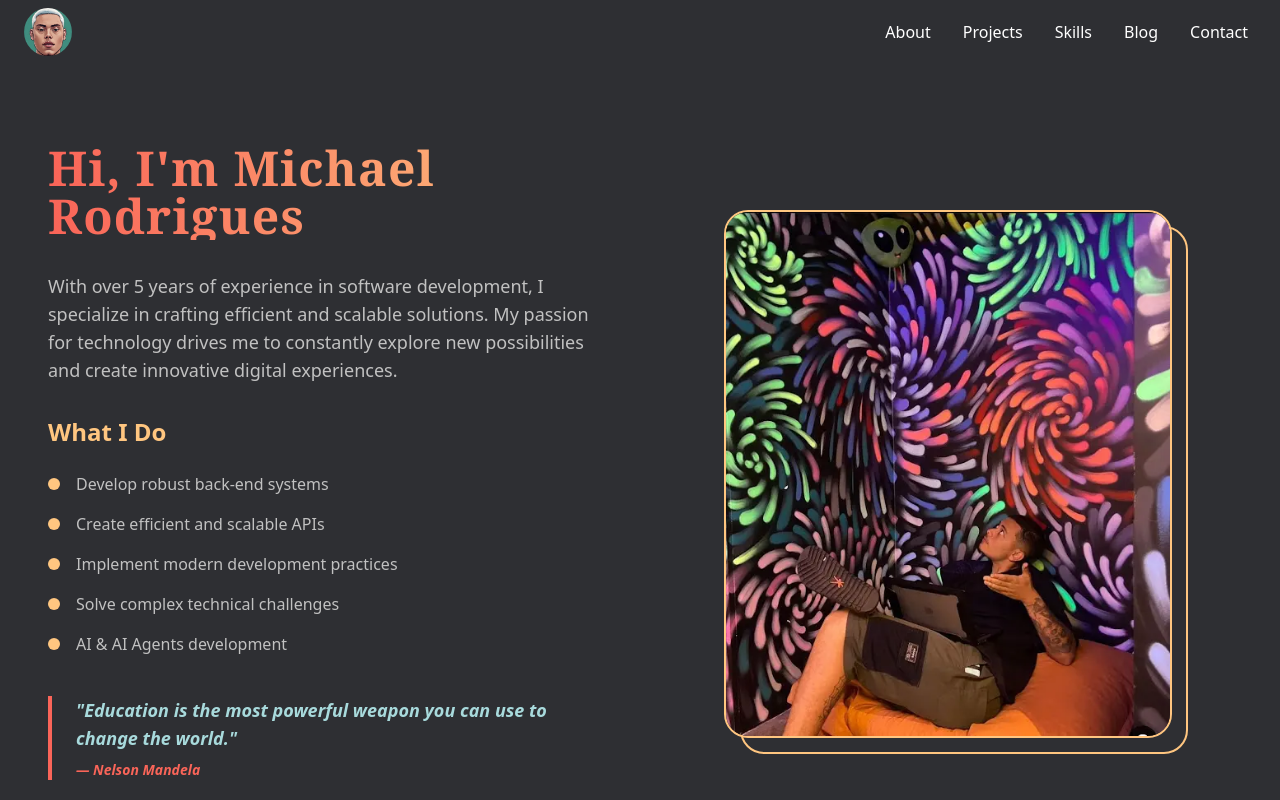
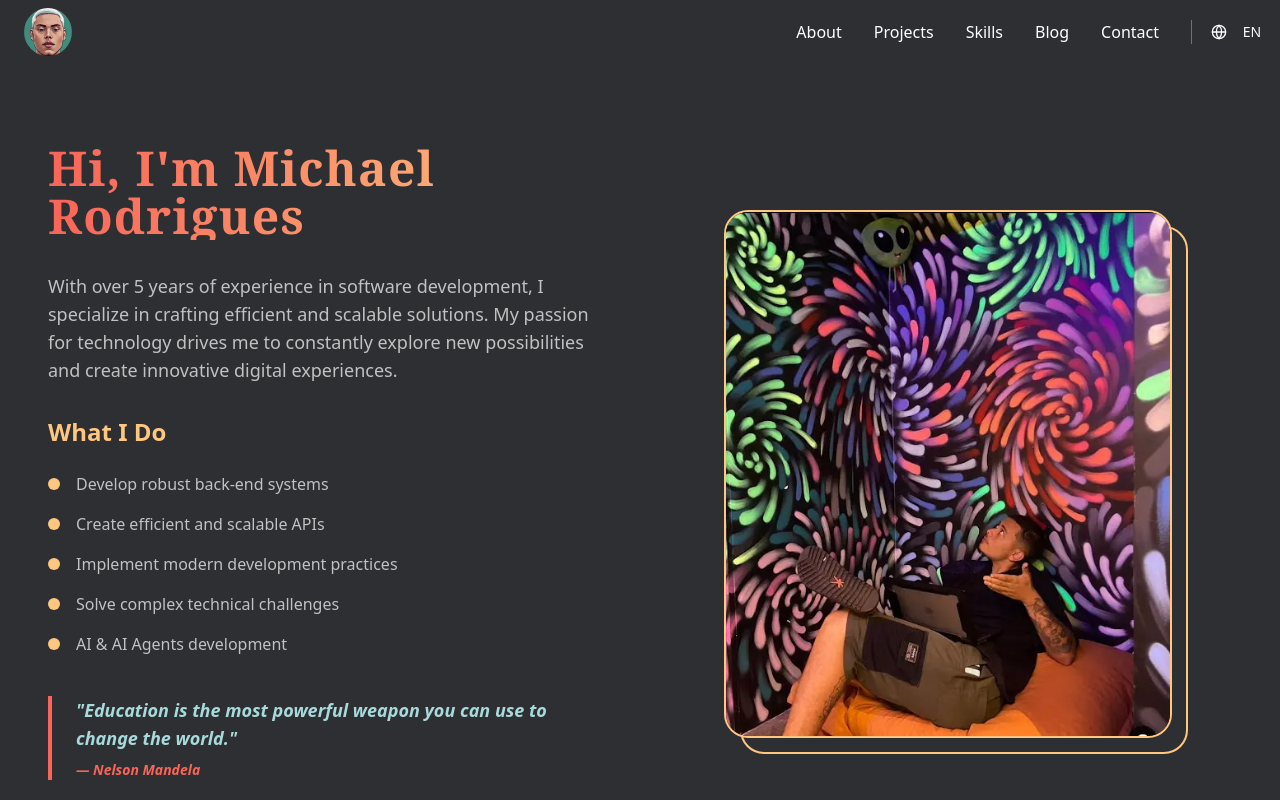
Before and after one commit to michaelrodriguess/michael-dev, a Next.js app: page / in a window 1280 px wide. Shown: the top 800 px of the page. Built offline with nearby package versions, Linux system fonts and the light colour scheme.

Commit message:
feat: add config to i18n

```diff
--- a/package.json
+++ b/package.json
@@ -21,6 +21,7 @@
     "dompurify": "^3.2.6",
     "dotenv": "^16.4.5",
     "framer-motion": "^11.11.10",
+    "js-cookie": "^3.0.5",
     "lucide-react": "^0.453.0",
     "next": "15.0.1",
     "next-themes": "^0.3.0",
@@ -35,6 +36,7 @@
     "xml2js": "^0.6.2"
   },
   "devDependencies": {
+    "@types/js-cookie": "^3.0.6",
     "@types/node": "^20",
     "@types/react": "^18",
     "@types/react-dom": "^18",
--- /dev/null
+++ b/src/_i18n/_components/LanguageSelector.tsx
@@ -0,0 +1,22 @@
+
+
+import { Button } from "@/components/ui/button";
+import { useLanguage } from "../context";
+import { Globe } from "lucide-react";
+
+const LanguageSelector = () => {
+    const { language, changeLanguage } = useLanguage();
+
+    const toggleLanguage = () => {
+      changeLanguage(language === 'en' ? 'pt' : 'en');
+    };
+
+    return (
+      <Button variant="ghost" size="icon" onClick={toggleLanguage} aria-label="Change language">
+        <Globe className="h-5 w-5" />
+        <span className="ml-2">{language.toUpperCase()}</span>
+      </Button>
+    );
+  };
+
+  export default LanguageSelector;
--- /dev/null
+++ b/src/_i18n/_locales/english.json
@@ -0,0 +1,7 @@
+{
+  "about": "About",
+  "projects": "Projects",
+  "skills": "Skills",
+  "blog": "Blog",
+  "contact": "Contact"
+}
--- /dev/null
+++ b/src/_i18n/_locales/portuguese.json
@@ -0,0 +1,7 @@
+{
+  "about": "Sobre",
+  "projects": "Projetos",
+  "skills": "Habilidades",
+  "blog": "Blog",
+  "contact": "Contato"
+}
--- /dev/null
+++ b/src/_i18n/config.ts
@@ -0,0 +1,20 @@
+
+import english from './_locales/english.json';
+import portuguese from './_locales/portuguese.json';
+
+export type Language = 'en' | 'pt';
+
+type TranslationObject = typeof english;
+export type TranslationKeys = keyof TranslationObject;
+
+export const languages: Record<Language, string> = {
+  en: 'English',
+  pt: 'Português',
+};
+
+export const translations = {
+  en: english,
+  pt: portuguese,
+};
+
+export const defaultLanguage: Language = 'en';
--- /dev/null
+++ b/src/_i18n/context.tsx
@@ -0,0 +1,51 @@
+"use client";
+
+import React, { createContext, useContext, useState, useEffect, ReactNode } from 'react';
+import Cookies from 'js-cookie';
+import { translations, Language, defaultLanguage, TranslationKeys } from './config';
+
+interface LanguageContextType {
+  language: Language;
+  changeLanguage: (language: Language) => void;
+  t: (key: TranslationKeys) => string;
+}
+
+const LanguageContext = createContext<LanguageContextType | undefined>(undefined);
+
+export const LanguageProvider = ({ children }: { children: ReactNode }) => {
+  const [language, setLanguage] = useState<Language>(defaultLanguage);
+
+  useEffect(() => {
+    const savedLanguage = Cookies.get('language') as Language;
+    if (savedLanguage && (savedLanguage === 'en' || savedLanguage === 'pt')) {
+      setLanguage(savedLanguage);
+    }
+  }, []);
+
+  const changeLanguage = (newLanguage: Language) => {
+    setLanguage(newLanguage);
+    Cookies.set('language', newLanguage, { expires: 365 });
+  };
+
+  const t = (key: TranslationKeys) => translations[language][key] || key;
+
+  const value = {
+    language,
+    changeLanguage,
+    t,
+  };
+
+  return (
+    <LanguageContext.Provider value={value}>
+      {children}
+    </LanguageContext.Provider>
+  );
+};
+
+export const useLanguage = () => {
+  const context = useContext(LanguageContext);
+  if (context === undefined) {
+    throw new Error('useLanguage must be used within a LanguageProvider');
+  }
+  return context;
+};
--- /dev/null
+++ b/src/_i18n/index.ts
@@ -0,0 +1,3 @@
+export { languages, defaultLanguage } from './config'
+export { LanguageProvider, useLanguage } from './context';
+export { default as LanguageSelector } from './_components/LanguageSelector';
--- a/src/app/layout.tsx
+++ b/src/app/layout.tsx
@@ -2,6 +2,7 @@ import type { Metadata } from "next";
 import localFont from "next/font/local";
 import "./globals.css";
 import { Toaster } from "sonner";
+import { LanguageProvider } from "@/_i18n";
 
 const geistSans = localFont({
   src: "./fonts/GeistVF.woff",
@@ -34,7 +35,9 @@ export default function RootLayout({
       <body
         className={`${geistSans.variable} ${geistMono.variable} antialiased flex flex-col min-h-screen`}
       >
-        {children}
+         <LanguageProvider>
+          {children}
+        </LanguageProvider>
 
         <Toaster  position="bottom-right"/>
       </body>
--- a/src/components/Header.tsx
+++ b/src/components/Header.tsx
@@ -4,19 +4,21 @@ import { useState, useEffect } from "react";
 import { CiMenuBurger } from "react-icons/ci";
 import { IoCloseOutline } from "react-icons/io5";
 import { useRouter, usePathname } from "next/navigation";
-
-const menuItems = [
-  { label: "About", id: "about" },
-  { label: "Projects", id: "content-section" },
-  { label: "Skills", id: "skills" },
-  { label: "Blog", id: "blog" },
-  { label: "Contact", id: "contact" },
-];
+import { LanguageSelector, useLanguage } from "@/_i18n";
 
 const Header: React.FC = () => {
+  const { t } = useLanguage();
   const [isMenuOpen, setIsMenuOpen] = useState(false);
   const router = useRouter();
   const pathName = usePathname();
+
+  const menuItems = [
+    { label: t("about"), id: "about" },
+    { label: t("projects"), id: "content-section" },
+    { label: t("skills"), id: "skills" },
+    { label: t("blog"), id: "blog" },
+    { label: t("contact"), id: "contact" },
+  ];
 
   useEffect(() => {
     document.body.style.overflow = isMenuOpen ? "hidden" : "unset";
@@ -26,7 +28,7 @@ const Header: React.FC = () => {
   }, [isMenuOpen]);
 
   const scrollToSection = (id: string) => {
-    if (pathName == "/blog") {
+    if (pathName === "/blog") {
       router.push("/");
       setTimeout(() => {
         const section = document.getElementById(id);
@@ -63,7 +65,7 @@ const Header: React.FC = () => {
           aria-label={isMenuOpen ? "Fechar menu" : "Abrir menu"}
         >
           {isMenuOpen ? (
-            <IoCloseOutline className="w-6 h-6" />
+            <IoCloseOutline className="w-8 h-8" />
           ) : (
             <CiMenuBurger className="w-6 h-6" />
           )}
@@ -77,16 +79,18 @@ const Header: React.FC = () => {
         />
       )}
 
-      <nav className="hidden md:flex flex-row gap-2 md:gap-4">
+      {/* Desktop Navigation */}
+      <div className="hidden md:flex items-center gap-6">
+        <nav className="flex flex-row gap-4">
           {menuItems.map(({ label, id }) => (
             <button
               key={id}
               onClick={() => {
-              if (label == "Blog") {
+                if (label === t("blog")) {
                   router.push("/blog");
-              } else if (label != "Blog") {
-              scrollToSection(id)}
-
+                } else {
+                  scrollToSection(id);
+                }
               }}
               className="relative group text-white px-2 py-1 cursor-pointer"
             >
@@ -95,27 +99,31 @@ const Header: React.FC = () => {
             </button>
           ))}
         </nav>
+        <div className="border-l border-gray-500 h-6" />
+        <LanguageSelector />
+      </div>
 
+      {/* Mobile Menu (Off-canvas) */}
       <div
-        className={`fixed md:hidden top-20 right-0 bg-[#2A2B30] shadow-xl z-40 transform transition-all duration-300 ease-in-out rounded-l-xl ${
-          isMenuOpen
-            ? "translate-x-0 opacity-100"
-            : "translate-x-full opacity-0"
+        className={`fixed md:hidden top-0 right-0 w-64 h-full bg-[#2A2B30] shadow-xl z-40 transform transition-transform duration-300 ease-in-out ${
+          isMenuOpen ? "translate-x-0" : "translate-x-full"
         }`}
       >
-        <div className="py-4">
-          <nav className="flex flex-col">
+        <div className="flex flex-col h-full pt-24">
+          <nav className="flex flex-col px-2">
             {menuItems.map(({ label, id }) => (
               <button
                 key={id}
                 onClick={() => scrollToSection(id)}
-                className="relative group text-white px-6 py-3 hover:bg-white/10 transition-colors"
+                className="relative group text-white px-4 py-3 hover:bg-white/10 transition-colors text-left rounded-md"
               >
                 {label}
-                <span className="absolute left-0 bottom-1 w-0 h-[2px] bg-[#FFCF96] transition-all duration-300 group-hover:w-full" />
               </button>
             ))}
           </nav>
+          <div className="mt-auto p-6 border-t border-gray-700">
+            <LanguageSelector />
+          </div>
         </div>
       </div>
     </header>
```
Also changed, not shown: 1 other file (tests, documents, lock files or other folders). Lines whose indentation alone changed are shown as unchanged.
